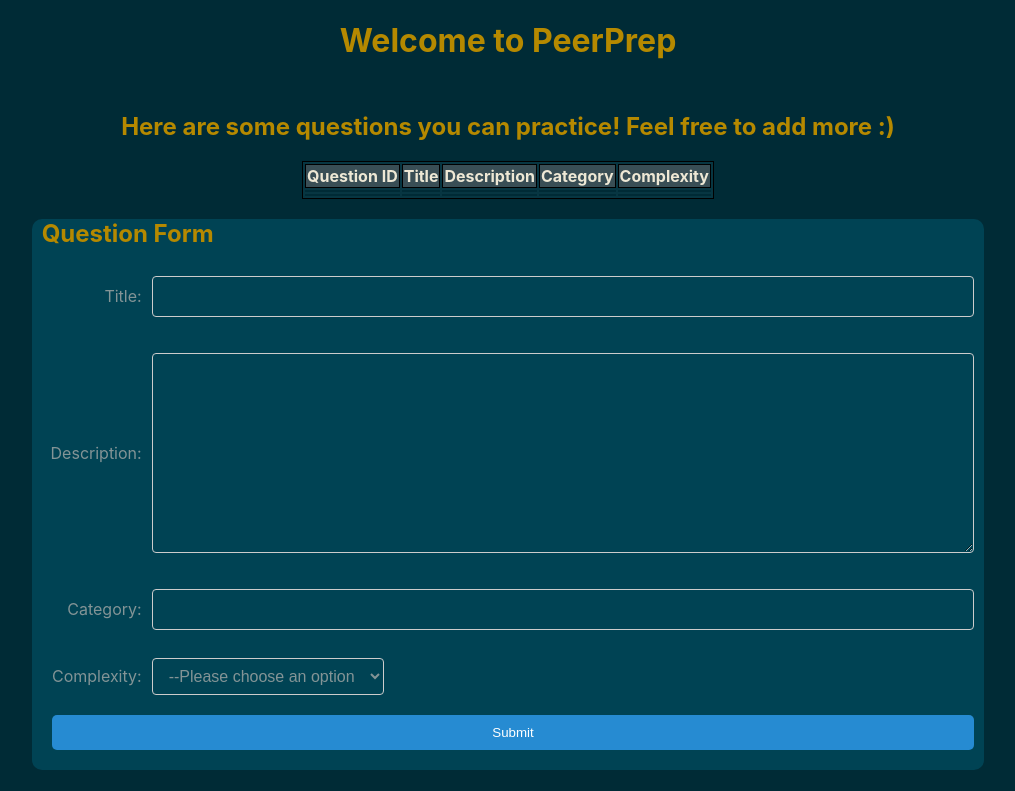
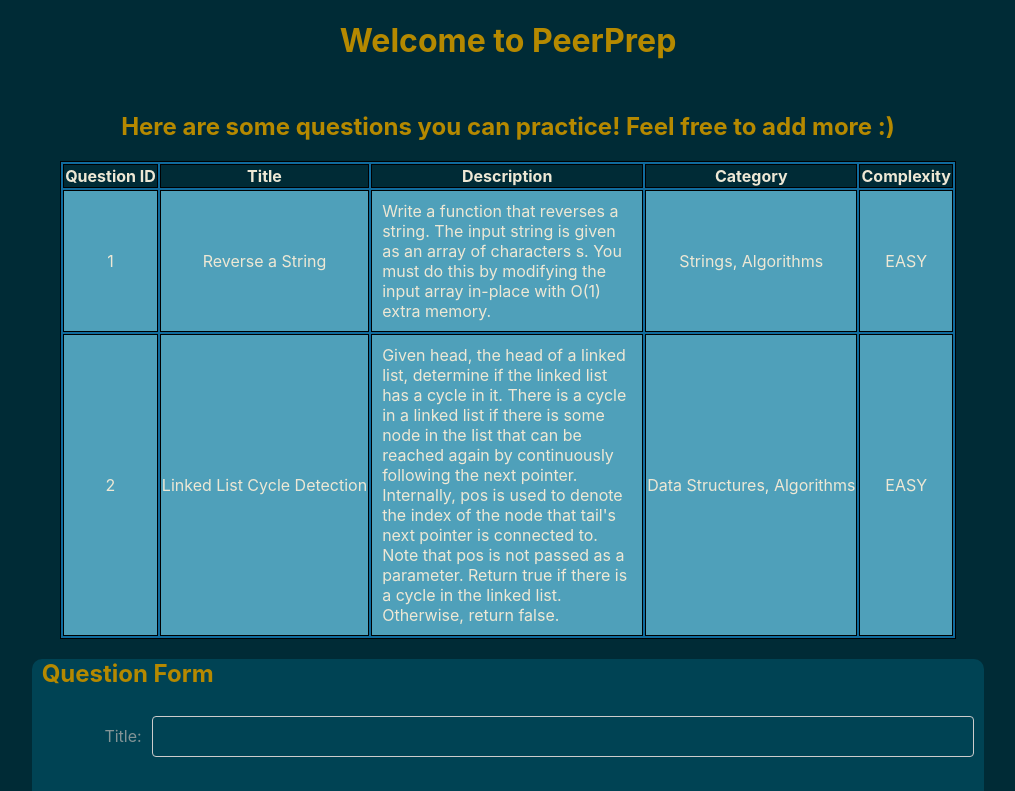
Before and after one commit to PeanutButters93/ay2324s1-course-assessment-g53, a React (Create React App) app: page / in a window 1280 px wide. Shown: the top 791 px of the page, without its empty margins (132-1147 px from the left). Built offline with nearby package versions, Linux system fonts and the light colour scheme; the HTML template or start-up script is replaced by a standard one.

Commit message:
Fix incomplete table and styling

```diff
--- a/src/App.css
+++ b/src/App.css
@@ -42,27 +42,3 @@ div {
   text-align: center;
   justify-content: center;
 }
-table {
-  background-color: #073642;
-  color: #839496;
-  border: 1px solid black;
-  margin-left: auto;
-  margin-right: auto;
-}
-
-th {
-  background-color: #394e55;
-  color: #eee8d5;
-  border: 1px solid black;
-}
-
-th.description {
-  padding: 10px;
-  width: 250px;
-  text-align: left;
-  border: 1px solid black;
-}
-
-td {
-  background-color: #002b36;
-}
--- a/src/components/Question.css
+++ b/src/components/Question.css
@@ -1,25 +1,13 @@
-table {
-  background-color: #073642;
-  color: #839496;
-  border: 1px solid black;
-  margin-left: auto;
-  margin-right: auto;
-}
-
 td {
   height: auto;
-  background-color: #394e55;
+  background-color: #4fa0ba;
   color: #eee8d5;
   border: 1px solid black;
 }
 
-th.description {
+td.description {
   padding: 10px;
   width: 250px;
   text-align: left;
   border: 1px solid black;
 }
-
-td {
-  background-color: #002b36;
-}
--- a/src/components/Question.js
+++ b/src/components/Question.js
@@ -1,12 +1,13 @@
 import React from "react";
+import "./Question.css";
 
-const Question = (question_data) => {
+const Question = ({ question_data }) => {
   console.log(question_data);
   return (
     <>
       <td>{question_data.id}</td>
       <td>{question_data.title}</td>
-      <td>{question_data.description}</td>
+      <td className="description">{question_data.description}</td>
       <td>{question_data.category}</td>
       <td>{question_data.complexity}</td>
     </>
--- a/src/components/QuestionTable.css
+++ b/src/components/QuestionTable.css
@@ -1,5 +1,5 @@
 table {
-  background-color: #073642;
+  background-color: #157fbdc3;
   color: #839496;
   border: 1px solid black;
   margin-left: auto;
@@ -8,7 +8,7 @@ table {
 }
 
 th {
-  background-color: #394e55;
+  background-color: #002b36;
   color: #eee8d5;
   border: 1px solid black;
 }
@@ -22,5 +22,6 @@ th.description {
 
 td {
   height: fit-content;
-  background-color: #002b36;
+  background-color: #024151;
+  color: rgb(244, 240, 240);
 }
--- a/src/components/QuestionTable.js
+++ b/src/components/QuestionTable.js
@@ -1,4 +1,5 @@
 import React from "react";
+import "./QuestionTable.css";
 import Question from "./Question";
 
 const QuestionTable = (props) => {
```
